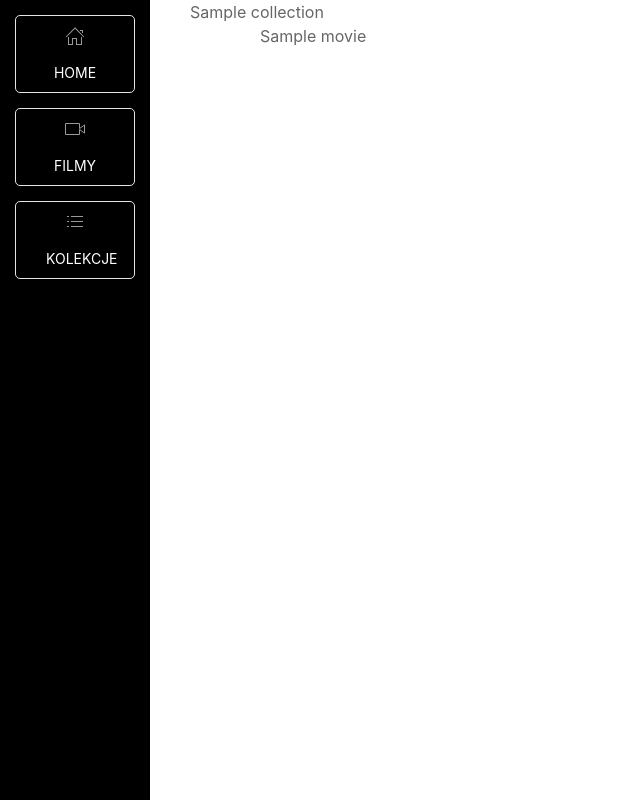
After one commit to chudzickwszib/movies, a Django app: template movie/templates/movie/all_collections.html in a window 1280 px wide. The commit adds this page. Shown: the whole page, without its empty margins (0-640 px from the left). Run offline with Django 5.2, Linux system fonts and the light colour scheme; the template is opened without the code that fills it: most values are stand-ins (such as "Sample title", 1, 10 or a date in 2020); parts of the project's set-up code (start-up, migrations or seed data) failed here and were passed over.

Commit message:
Dodanie obsługi kolekcji

```diff
--- /dev/null
+++ b/movie/templates/movie/all_collections.html
@@ -0,0 +1,18 @@
+{% extends 'movie_base.html' %}
+
+{% block page_title %}
+    Kolekcje
+{% endblock %}
+
+{% block page_content %}
+
+    {% for collection in collections %}
+        {{ collection.name }}
+        {% for movie in collection.movies %}
+            <div class="uk-margin-large-left">
+                {{ movie.original_title }}
+            </div>
+        {% endfor %}
+    {% endfor %}
+
+{% endblock %}
--- a/movie/urls.py
+++ b/movie/urls.py
@@ -5,4 +5,5 @@ urlpatterns = [
     path('', views.all_movies, name='all_movies_url'),
     path('add', views.add_movie, name='add_movie_url'),
     path('<int:id>', views.movie_details, name='movie_details_url'),
+    path('collections', views.all_collections, name='all_collections_url')
 ]
--- a/templates/movie_base.html
+++ b/templates/movie_base.html
@@ -18,6 +18,7 @@
     <div class="uk-width-small side-bar uk-flex uk-flex-column uk-padding-small gap-small">
         {% include 'menu_button.html' with url_name='all_movies_url' icon='home' name='Home' %}
         {% include 'menu_button.html' with url_name='all_movies_url' icon='video-camera' name='Filmy' %}
+        {% include 'menu_button.html' with url_name='all_collections_url' icon='list' name='Kolekcje' %}
     </div>
     <div class="uk-width-expand">
         <div class="uk-container">
```
Also changed, not shown: movie/templates/movie/add_movie.html (+11 -1 lines), movie/views.py (+11 -1 lines).
